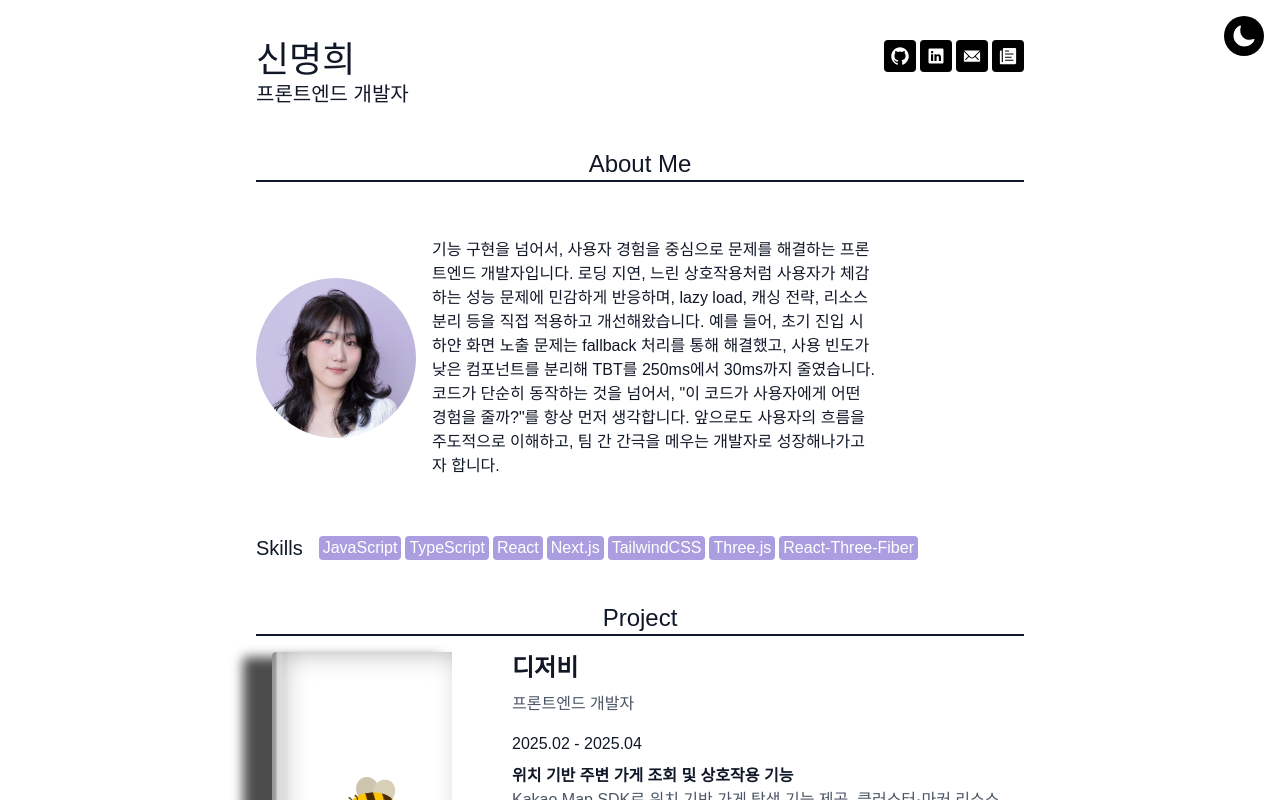
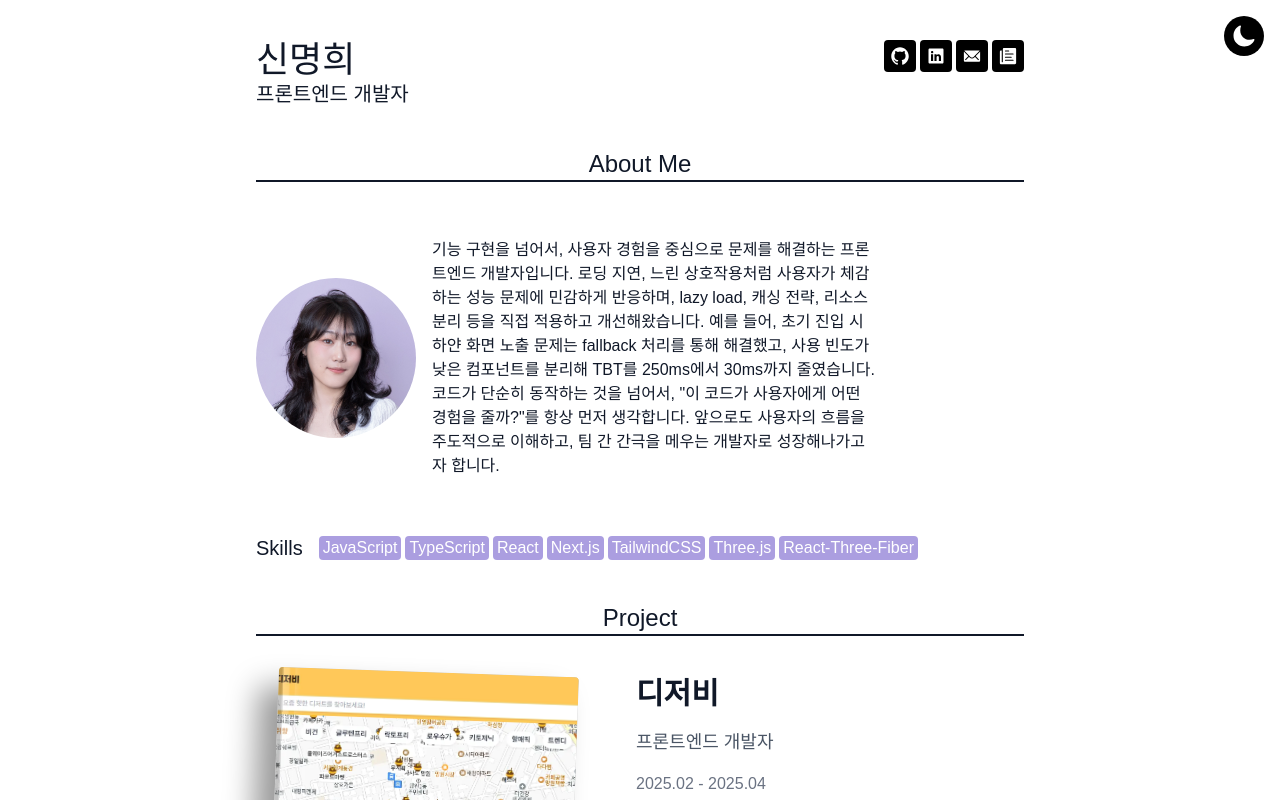
Before and after one commit to eepyz/eepyz.github.io, a React (Vite) app: page / in a window 1280 px wide. Both pictures are taken after a click on the button 320 px from the left and 782 px from the top of the page. Shown: the top 800 px of the page. Built offline with nearby package versions, Linux system fonts and the light colour scheme.

Commit message:
✨ Feat: 선택된 책 별 설명 나오도록 수정

```diff
--- a/src/components/projects/SelectedProject.tsx
+++ b/src/components/projects/SelectedProject.tsx
@@ -6,26 +6,30 @@ export function SelectedProject() {
   return (
     <div className="p-4">
       {currentProject ? (
-        <div className="flex gap-10">
-          <div>
+        <div className="flex flex-col md:flex-row gap-16">
+          <div className="relative">
             <div
               className={
-                `bg-[${currentProject.color}] ` +
-                'cursor-pointer w-[200px] h-[300px] rounded-sm relative overflow-hidden  shadow-[-30px_4px_12px_-1px_rgba(0,_0,_0,_0.7)] transition-transform '
-              }>
+                'w-[300px] h-[400px] rounded-sm relative overflow-hidden transform translate-y-[20px] rotate-[2deg] shadow-[-20px_20px_30px_rgba(0,0,0,0.4)] transition-all duration-300'
+              }
+              style={{
+                boxShadow: '-20px 20px 30px rgba(0,0,0,0.4), inset 0 0 20px rgba(0,0,0,0.4)',
+              }}>
+              {currentProject.img ? (
+                <img src={currentProject.img} className="w-full h-full object-cover" alt={currentProject.name} />
+              ) : (
+                <div className={`w-full h-full bg-[${currentProject.color}]`}>
                   {currentProject.logo && (
                     <img
                       src={currentProject.logo}
-                  className="absolute left-1/2 top-1/2 w-[50px] h-[50px] object-contain -translate-x-1/2 -translate-y-1/2"
+                      className="absolute left-1/2 top-1/2 w-[100px] h-[100px] object-contain -translate-x-1/2 -translate-y-1/2"
                       alt={currentProject.name}
                     />
                   )}
+                </div>
+              )}
               <div
-                className="
-              absolute top-0 left-0 h-full w-[22px]
-              z-10
-              rounded-l-sm
-            "
+                className="absolute top-0 left-0 h-full w-[22px] z-10 rounded-l-sm"
                 style={{
                   background: `linear-gradient(
                     to right,
@@ -39,17 +43,17 @@ export function SelectedProject() {
                     transparent 22px
                   )`,
                 }}></div>
-              <div className="absolute top-0 left-0 w-[180px] h-full shadow-[inset_10px_0_30px_-4px_rgba(0,0,0,0.4)] bg-transparent"></div>
             </div>
+            <div className="absolute bottom-[-40px] left-[10px] right-[10px] h-[20px] bg-black/20 blur-xl rounded-full z-[-1]"></div>
           </div>
-          <div>
-            <h2 className="text-2xl font-bold mb-2">{currentProject.name}</h2>
-            {currentProject.role && <p className="text-gray-600 mb-4">{currentProject.role}</p>}
-            <p className="mb-2">{currentProject.period}</p>
-            <div className="space-y-4">
+          <div className="flex-1 pt-6">
+            <h2 className="text-3xl font-bold mb-4">{currentProject.name}</h2>
+            {currentProject.role && <p className="text-gray-600 mb-4 text-lg">{currentProject.role}</p>}
+            <p className="mb-4 text-gray-500">{currentProject.period}</p>
+            <div className="space-y-6 mt-8">
               {currentProject.description.contents.map((content, index) => (
                 <div key={index}>
-                  <h3 className="font-semibold">{content.main}</h3>
+                  <h3 className="font-semibold text-xl mb-2">{content.main}</h3>
                   {content.sub && <p className="text-gray-600">{content.sub}</p>}
                 </div>
               ))}
@@ -59,7 +63,7 @@ export function SelectedProject() {
                 href={currentProject.href}
                 target="_blank"
                 rel="noopener noreferrer"
-                className="text-blue-500 hover:underline mt-4 inline-block">
+                className="text-blue-500 hover:underline mt-8 inline-block">
                 {currentProject.link}
               </a>
             )}
```
Lines whose indentation alone changed are shown as unchanged.
